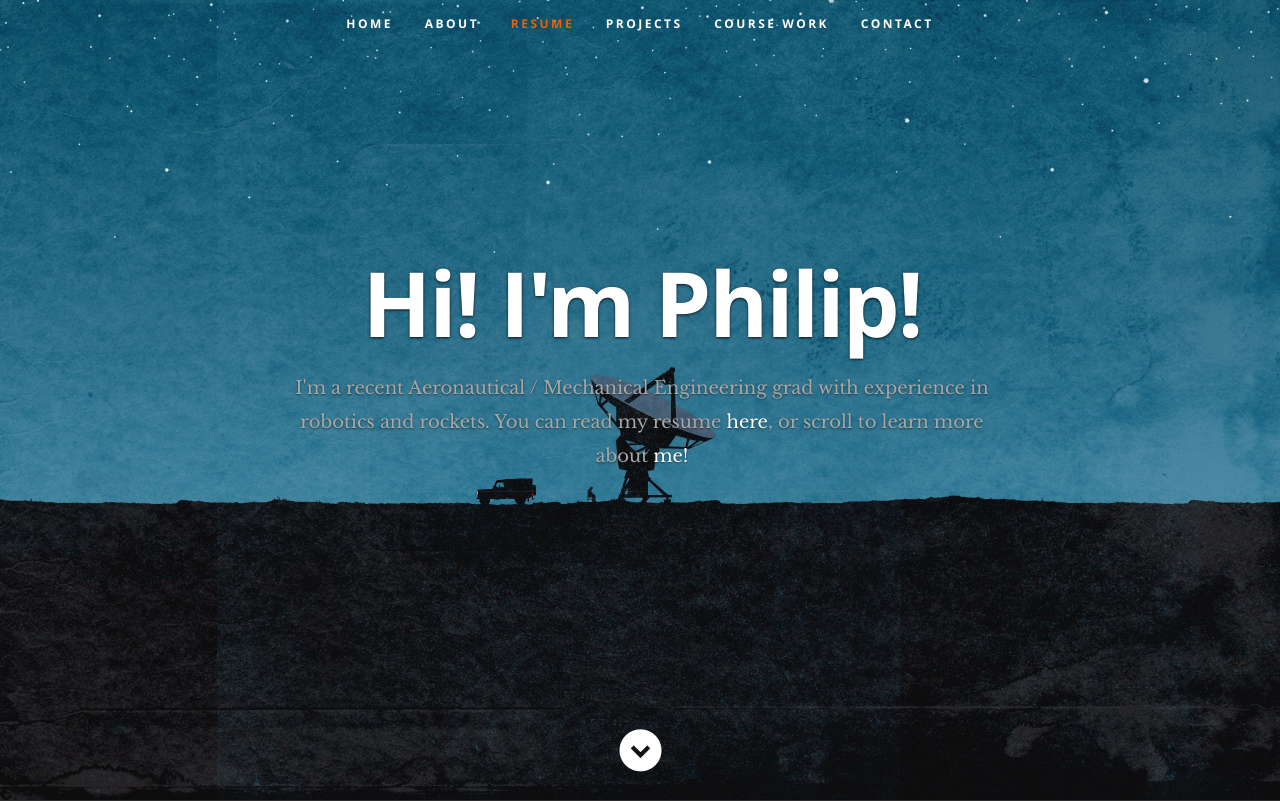
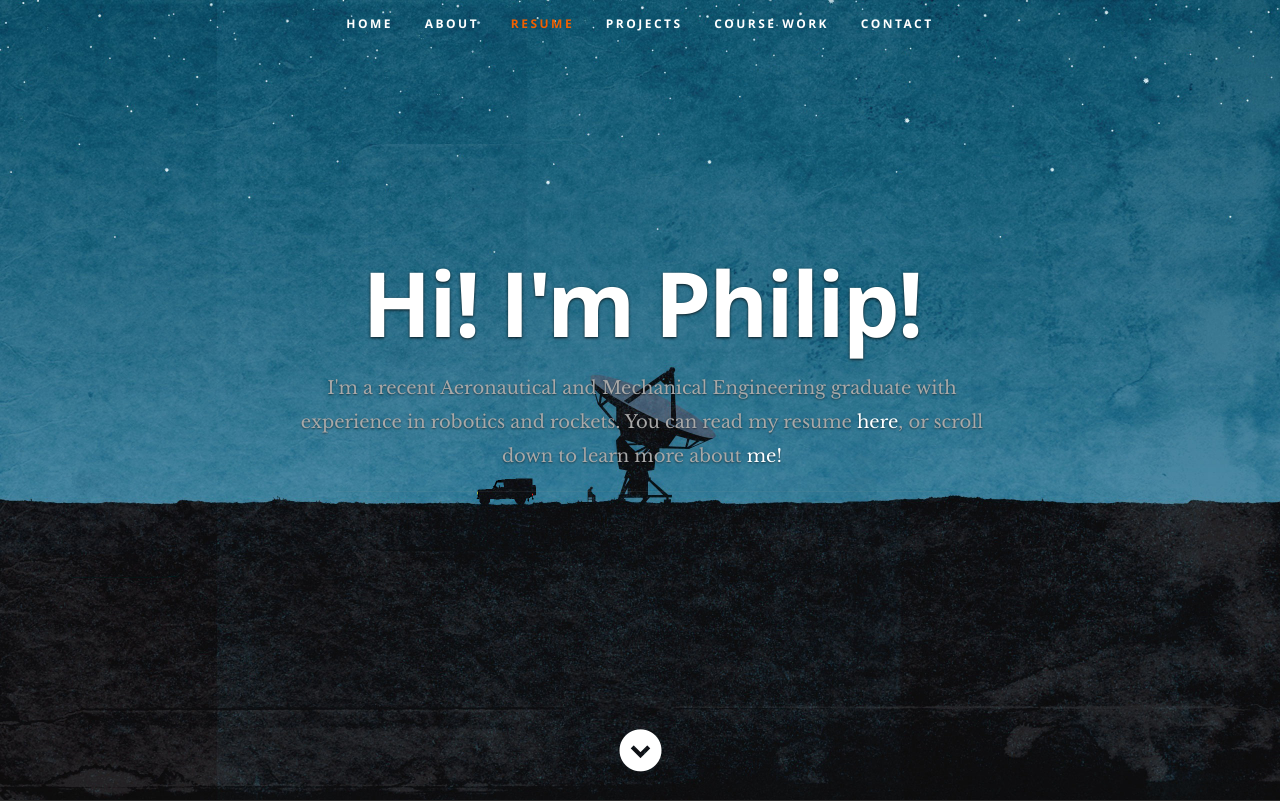
Before and after one commit to PhilipHoddinott/PhilipHoddinott.github.io, a plain HTML site: page index.html in a window 1280 px wide. Shown: the top 801 px of the page. Drawn offline with nearby package versions, Linux system fonts and the light colour scheme.

Commit message:
Minor Fix to top text

```diff
--- a/index.html
+++ b/index.html
@@ -64,7 +64,7 @@ changes:
       <div class="row banner">
          <div class="banner-text">
             <h1 class="responsive-headline">Hi! I'm Philip!</h1>
-            <h3>I'm a recent Aeronautical / Mechanical Engineering grad with experience in robotics and rockets. You can read my resume <a href="https://github.com/PhilipHoddinott/PhilipHoddinott.github.io/blob/master/Hoddinott_Philip_Resume.pdf">here</a>, or scroll to learn more about <a class="smoothscroll" href="#about">me!</a></h3>
+            <h3>I'm a recent Aeronautical and Mechanical Engineering graduate with experience in robotics and rockets. You can read my resume <a href="https://github.com/PhilipHoddinott/PhilipHoddinott.github.io/blob/master/Hoddinott_Philip_Resume.pdf">here</a>, or scroll down to learn more about <a class="smoothscroll" href="#about">me!</a></h3>
             <hr />
          </div>
       </div>
```
